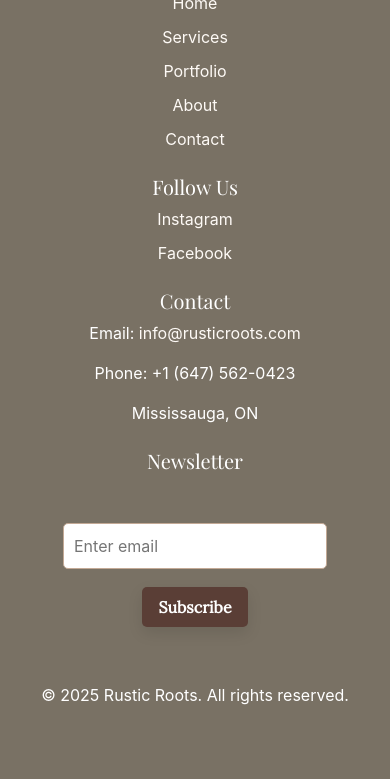
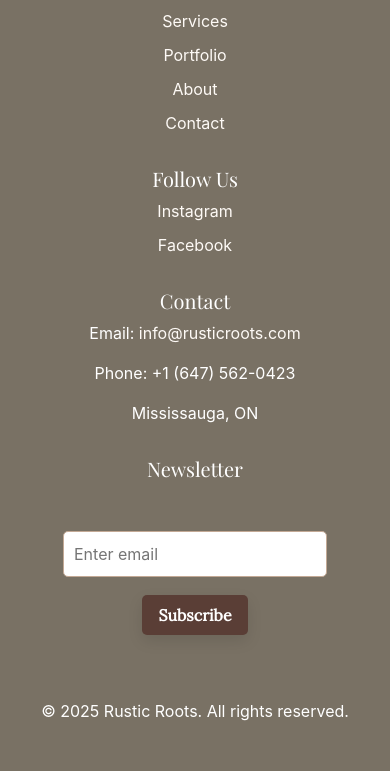
Before and after one commit to chintan0513/Rustic-Roots, a plain HTML site: page services.html in a window 390 px wide. Shown: the part 3115-3894 px from the top of the page. Drawn offline with nearby package versions, Linux system fonts and the light colour scheme.

Commit message:
footer changed

```diff
--- a/services.html
+++ b/services.html
@@ -110,17 +110,17 @@
       </section>
     </main>
 
-    <footer>
-      <div class="footer-content container py-4">
+        <footer>
+      <div class="footer-content container py-0">
         <div class="row">
-          <div class="col-md-2 text-center mb-2">
+          <div class="col-md-2 text-center mb-3">
             <img
               src="assets/Photos/logo.jpg"
               alt="Rustic Roots Logo"
               style="height: 60px;"
             />
           </div>
-          <div class="col-md-2 text-center mb-2">
+          <div class="col-md-2 text-center mb-3">
             <h5>Quick Links</h5>
             <ul>
               <li><a href="index.html">Home</a></li>
@@ -130,7 +130,7 @@
               <li><a href="contact.html">Contact</a></li>
             </ul>
           </div>
-          <div class="col-md-2 text-center mb-2">
+          <div class="col-md-2 text-center mb-3">
             <h5>Follow Us</h5>
             <ul>
               <li>
@@ -145,7 +145,7 @@
               </li>
             </ul>
           </div>
-          <div class="col-md-2 text-center mb-2">
+          <div class="col-md-3 text-center mb-3">
             <h5>Contact</h5>
             <p>
               Email:
@@ -154,7 +154,7 @@
             <p>Phone: +1 (647) 562-0423</p>
             <p>Mississauga, ON</p>
           </div>
-          <div class="col-md-3 text-center mb-2">
+          <div class="col-md-3 text-center mb-3">
             <h5>Newsletter</h5>
             <form action="https://formspree.io/f/yourformid" method="POST">
               <input
```
Also changed, not shown: about.html (+6 -6 lines), contact.html (+7 -8 lines), index.html (+6 -6 lines), portfolio.html (+6 -6 lines).
